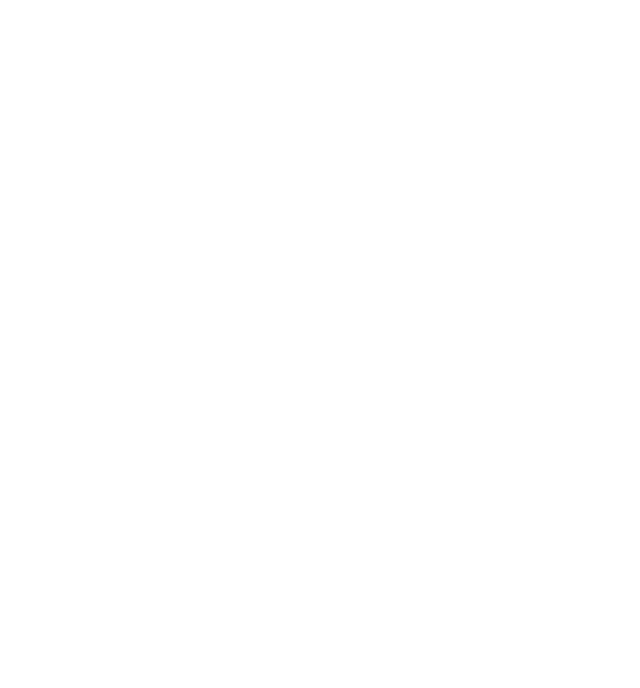
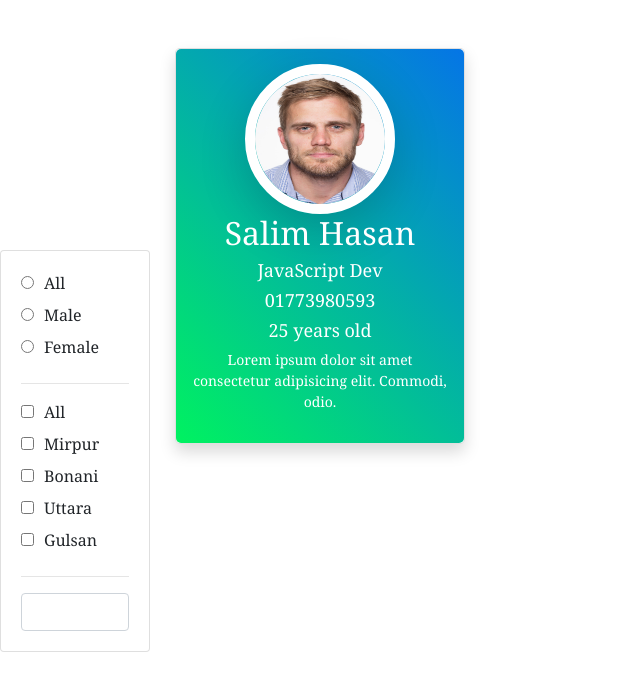
Before and after one commit to Salim66/Array-Filter-By-Vanilla-JS, a plain HTML site: page index.html in a window 1280 px wide. Shown: the whole page, without its empty margins (0-640 px from the left). Drawn offline with nearby package versions, Linux system fonts and the light colour scheme.

Commit message:
Users data filter design done

```diff
--- a/assets/css/style.css
+++ b/assets/css/style.css
@@ -3,5 +3,49 @@
   margin: 0;
   padding: 0;
   box-sizing: border-box;
-  font-family: Montserrat;
+  font-family: Georgia, 'Times New Roman', Times, serif;
 }
+
+
+.slider {
+  background-image: linear-gradient(45deg, #00f260, #0575e6);
+  text-align: center;
+  font-family: subway;
+  color: #fff;
+  border-radius: 5px;
+  padding: 15px;
+}
+
+.cd {
+  border-radius: 5px;
+}
+
+.slider img {
+  width: 150px;
+  height: 150px;
+  border-radius: 50%;
+  border: 10px solid #fff;
+}
+
+.slider h5, h6 {
+
+  font-size: 18px;
+}
+
+.slider p {
+  font-size: 14px;
+}
+
+.filter {
+  width: 150px;
+  height: 300px;
+  position: fixed;
+  top: 0px;
+  left: 0px;
+  bottom: 0px;
+  margin: auto;
+}
+
+.filter label {
+  margin-left: 10px;
+}
--- a/index.html
+++ b/index.html
@@ -13,7 +13,43 @@
 
 <body>
 
+  <section id="array__data-fetch">
 
+    <div class="filter">
+      <div class="card">
+        <div class="card-body">
+          <input type="radio" name="gender" id="All" value=""><label for="All">All</label><br>
+          <input type="radio" name="gender" id="Male" value="male"><label for="Male">Male</label><br>
+          <input type="radio" name="gender" id="Female" value="female"><label for="Female">Female</label>
+          <hr>
+          <input type="checkbox" class="checkbox" id="All" value=""><label for="All">All</label><br>
+          <input type="checkbox" class="checkbox" id="Mirpur" value="mirpur"><label for="Mirpur">Mirpur</label><br>
+          <input type="checkbox" class="checkbox" id="Bonani" value="bonani"><label for="Bonani">Bonani</label><br>
+          <input type="checkbox" class="checkbox" id="Uttara" value="uttara"><label for="Uttara">Uttara</label><br>
+          <input type="checkbox" class="checkbox" id="Gulsan" value="gulsan"><label for="Gulsan">Gulsan</label><br>
+          <hr>
+          <input type="text" class="form-control">
+        </div>
+      </div>
+    </div>
+
+    <div class="container w-75 mt-5">
+      <div id="team" class="row">
+        <div class="col-md-4 mb-4">
+          <div class="card shadow cd">
+            <div class="card-body slider">
+              <img class="shadow-lg" src="./assets/img/1.jpg" alt="">
+              <h2>Salim Hasan</h2>
+              <h5>JavaScript Dev</h5>
+              <h5>01773980593</h5>
+              <h6>25 years old</h6>
+              <p>Lorem ipsum dolor sit amet consectetur adipisicing elit. Commodi, odio.</p>
+            </div>
+          </div>
+        </div>
+      </div>
+    </div>
+  </section>
 
 
   <script src="https://code.jquery.com/jquery-3.5.1.slim.min.js"
```
